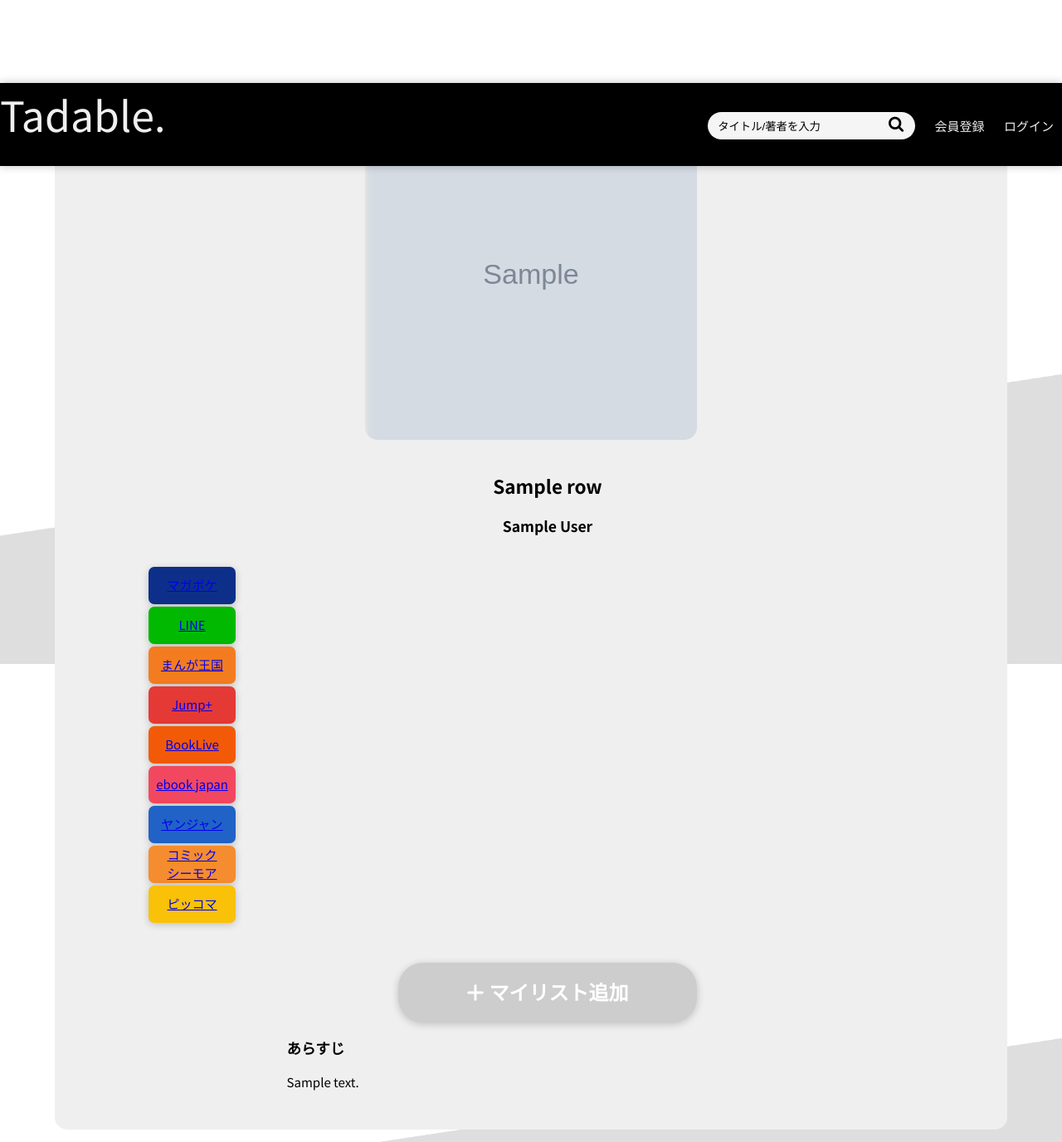
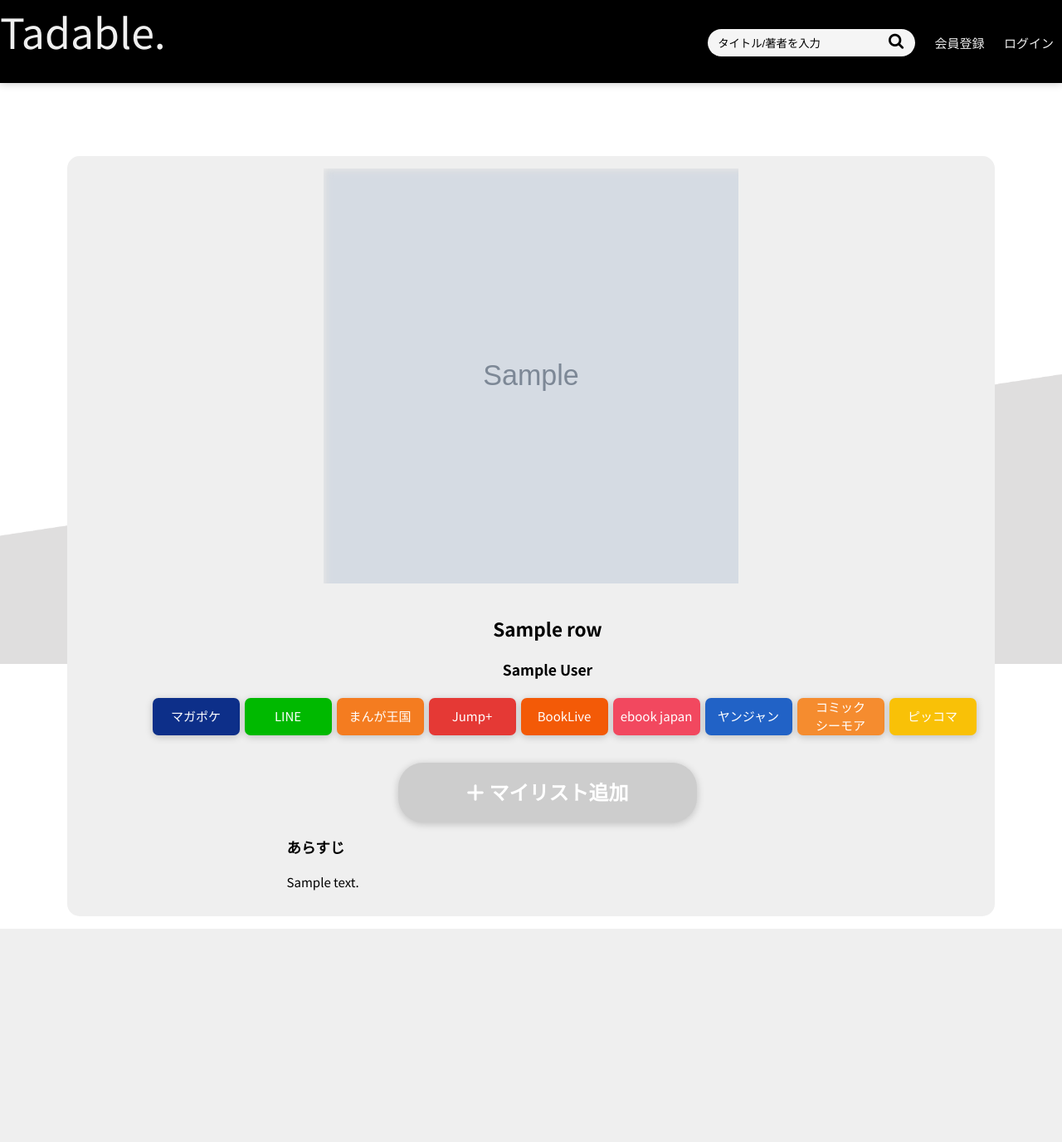
Before and after one commit to ReiSasajima/white-tshirt, a Flask app: template templates/detail.html in a window 1280 px wide. Shown: the whole page at 83% size. After the commit the page ends 1119 px from the top, so only its background shows below. Run offline with Flask 2, Linux system fonts and the light colour scheme; the template is opened without the code that fills it: most values are stand-ins (such as "Sample title", 1, 10 or a date in 2020); grey boxes marked "Sample" are stand-in pictures; some libraries are stand-ins or nearby versions.

Commit message:
fix detail page css

```diff
--- a/static/css/detail.css
+++ b/static/css/detail.css
@@ -37,7 +37,7 @@ h1{
   margin-left: auto;
   margin-right: auto;
   /* margin: 02 auto; */
-  padding: 2em;
+  padding: 1em;
 }
 
 /* 表紙のcss */
@@ -45,15 +45,14 @@ h1{
   position: relative;
   margin: 0 auto;
   display: flex;
-  width:400px;
-  height:400px;
-  border-radius: 15px;
+  width:500px;
+  height:500px;
   overflow: hidden;
 }
 .img > .blur {
   filter: blur(5px);
-  width: 405px;
-  height: 405px;
+  width: 505px;
+  height: 505px;
   object-fit: cover;
   border: 3px solid rgba(0, 0, 0, 0.1);
 }
@@ -92,7 +91,7 @@ h1{
   display:flex;
   margin-bottom:2em;
 }
-/* ul{
+.service > ul{
   display: flex;
   margin-top: 0;
   margin-bottom: 0;
@@ -103,10 +102,10 @@ ul a{
   text-decoration: none;
   color: white;
 }
-li{
+.service > li{
   list-style-type: none;
-  font-weight: bold;
-} */
+  font-weight: bolder;
+}
 .icon{
   width: 7em;
   height: 3em;
--- a/templates/detail.html
+++ b/templates/detail.html
@@ -11,12 +11,13 @@
 
 {% endblock %}
 {% block main %}
-<!-- ヘッダー部分の余白 -->
+ヘッダー部分の余白
 <!-- <div class="margin"></div> -->
+
 <!-- ヒットしなければ以下のコードを実行 -->
 <!-- <h1 class="poster">{{ poster }}</h1> -->
 <!-- ヒットすれば以下のコードを実行 -->
-<!-- <h1 class="poster">{{ book_list }}</h1> -->
+<h1 class="poster">{{ book_list }}</h1>
 
 <section>
 {% for row in book_detail %}
```
